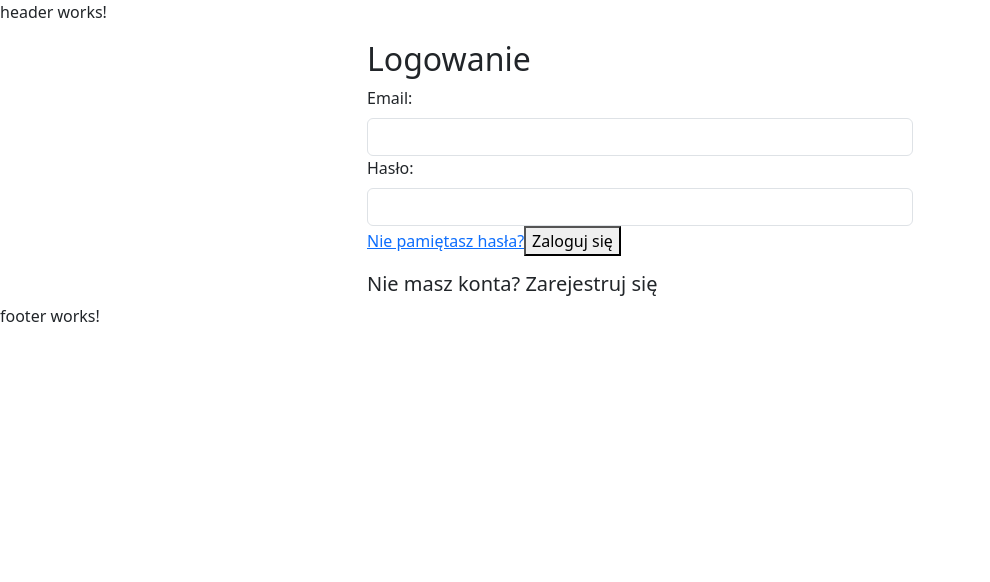
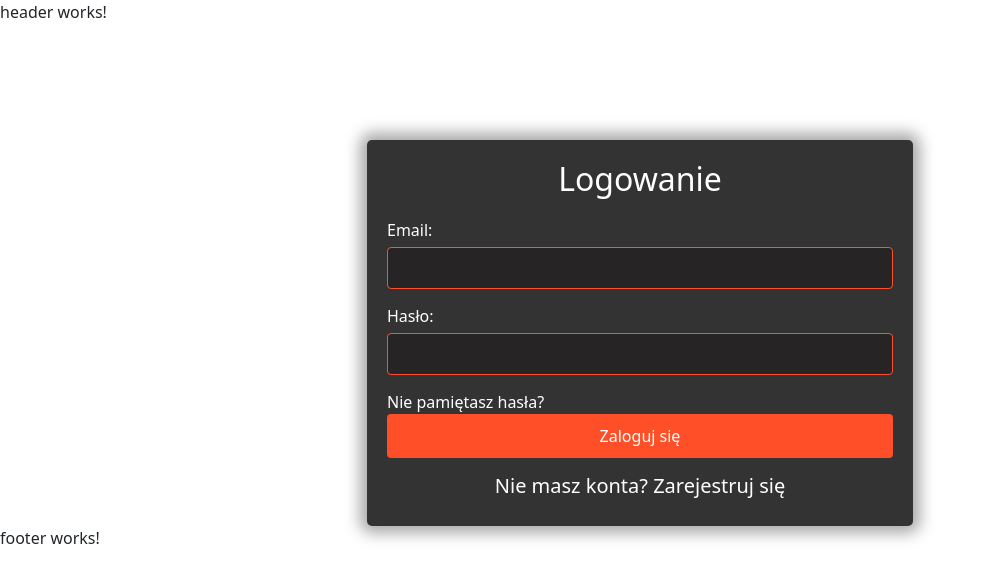
Before and after one commit to kacperrymkiewicz/AI-Football-Predictions, an Angular app in the folder AI.Football.Predictions.Client/: page /auth/login in a window 1280 px wide. Shown: the top 582 px of the page, without its empty margins (0-990 px from the left). Built offline with nearby package versions, Linux system fonts and the light colour scheme.

Commit message:
Login implementation, save token to user storage

```diff
--- a/AI.Football.Predictions.Client/src/app/core/api-client/api-client.ts
+++ b/AI.Football.Predictions.Client/src/app/core/api-client/api-client.ts
@@ -86,7 +86,7 @@ export class Client {
      * @param body (optional)
      * @return OK
      */
-    login(body: UserLoginDto | undefined): Observable<Int32ServiceResponse> {
+    login(body: UserLoginDto | undefined): Observable<StringServiceResponse> {
         let url_ = this.baseUrl + "/Authentication/Login";
         url_ = url_.replace(/[?&]$/, "");
 
@@ -109,14 +109,14 @@ export class Client {
                 try {
                     return this.processLogin(response_ as any);
                 } catch (e) {
-                    return _observableThrow(e) as any as Observable<Int32ServiceResponse>;
+                    return _observableThrow(e) as any as Observable<StringServiceResponse>;
                 }
             } else
-                return _observableThrow(response_) as any as Observable<Int32ServiceResponse>;
+                return _observableThrow(response_) as any as Observable<StringServiceResponse>;
         }));
     }
 
-    protected processLogin(response: HttpResponseBase): Observable<Int32ServiceResponse> {
+    protected processLogin(response: HttpResponseBase): Observable<StringServiceResponse> {
         const status = response.status;
         const responseBlob =
             response instanceof HttpResponse ? response.body :
@@ -127,7 +127,7 @@ export class Client {
             return blobToText(responseBlob).pipe(_observableMergeMap(_responseText => {
             let result200: any = null;
             let resultData200 = _responseText === "" ? null : JSON.parse(_responseText, this.jsonParseReviver);
-            result200 = Int32ServiceResponse.fromJS(resultData200);
+            result200 = StringServiceResponse.fromJS(resultData200);
             return _observableOf(result200);
             }));
         } else if (status !== 200 && status !== 204) {
@@ -135,7 +135,7 @@ export class Client {
             return throwException("An unexpected server error occurred.", status, _responseText, _headers);
             }));
         }
-        return _observableOf<Int32ServiceResponse>(null as any);
+        return _observableOf<StringServiceResponse>(null as any);
     }
 
     /**
@@ -226,6 +226,50 @@ export class Int32ServiceResponse implements IInt32ServiceResponse {
 
 export interface IInt32ServiceResponse {
     data?: number;
+    success?: boolean;
+    message?: string | undefined;
+}
+
+export class StringServiceResponse implements IStringServiceResponse {
+    data?: string | undefined;
+    success?: boolean;
+    message?: string | undefined;
+
+    constructor(data?: IStringServiceResponse) {
+        if (data) {
+            for (var property in data) {
+                if (data.hasOwnProperty(property))
+                    (<any>this)[property] = (<any>data)[property];
+            }
+        }
+    }
+
+    init(_data?: any) {
+        if (_data) {
+            this.data = _data["data"];
+            this.success = _data["success"];
+            this.message = _data["message"];
+        }
+    }
+
+    static fromJS(data: any): StringServiceResponse {
+        data = typeof data === 'object' ? data : {};
+        let result = new StringServiceResponse();
+        result.init(data);
+        return result;
+    }
+
+    toJSON(data?: any) {
+        data = typeof data === 'object' ? data : {};
+        data["data"] = this.data;
+        data["success"] = this.success;
+        data["message"] = this.message;
+        return data;
+    }
+}
+
+export interface IStringServiceResponse {
+    data?: string | undefined;
     success?: boolean;
     message?: string | undefined;
 }
--- a/AI.Football.Predictions.Client/src/app/core/services/auth.service.ts
+++ b/AI.Football.Predictions.Client/src/app/core/services/auth.service.ts
@@ -1,25 +1,32 @@
 import { HttpClient } from '@angular/common/http';
 import { inject, Injectable } from '@angular/core';
 import { environment } from '../../../environments/environment';
-import { UserCredentials } from '../models/user-credentials.model';
-import { Client, UserLoginDto } from '../api-client/api-client';
+import { Client, StringServiceResponse, UserLoginDto } from '../api-client/api-client';
+import { BrowserStorageService } from './browser-storage.service';
+import { Observable, tap } from 'rxjs';
 
+const USER_KEY = 'auth-user';
 const TOKEN_KEY = 'auth-token';
 const REFRESH_TOKEN_KEY = 'refresh-token';
-const USER_KEY = 'auth-user';
 
 @Injectable({
   providedIn: 'root'
 })
 export class AuthService {
-  private http = inject(HttpClient);
-  private client = new Client(this.http, "http://localhost:5000");
+  private http = new Client(inject(HttpClient), environment.apiUrl);
+  private storageService: BrowserStorageService = inject(BrowserStorageService);
 
-  loginUser(userCredentials: UserLoginDto) {
-    return this.client.login(userCredentials);
+  public loginUser(userCredentials: UserLoginDto): Observable<StringServiceResponse> {
+    return this.http.login(userCredentials).pipe(
+      tap((response) => {
+        if(response.success) {
+          this.storageService.set(TOKEN_KEY, response.data);
+        }
+      })
+    )
   }
 
-  loginUser2(userCredentials: UserCredentials) {
-    return this.http.post(`${environment.apiUrl}/authentication/login`, userCredentials);
-  }
+  // loginUser(userCredentials: UserCredentials) {
+  //   return this.http.post(`${environment.apiUrl}/authentication/login`, userCredentials);
+  // }
 }
--- a/AI.Football.Predictions.Client/src/app/features/auth/login/login.component.html
+++ b/AI.Football.Predictions.Client/src/app/features/auth/login/login.component.html
@@ -14,7 +14,12 @@
               <input type="password" id="password" name="password" class="form-control" [(ngModel)]="enteredPassword" required>
             </div>
             <a href="">Nie pamiętasz hasła?</a>
-            <button type="submit">Zaloguj się</button>
+            <button class="btn btn-primary" type="submit" [disabled]="isFetching()">
+              @if (isFetching()) {
+                <span class="spinner-border spinner-border-sm" role="status" aria-hidden="true"></span>
+              }
+              Zaloguj się
+            </button>
             @if (error()) {
               <p class="mt-3" style="color: red; text-align: center;">{{ error() }}</p>
             }
--- a/AI.Football.Predictions.Client/src/app/features/auth/login/login.component.scss
+++ b/AI.Football.Predictions.Client/src/app/features/auth/login/login.component.scss
@@ -0,0 +1,79 @@
+.login-container {
+  margin-top: 100px;
+  padding: 20px;
+  border-radius: 5px;
+  box-shadow: 0 0 15px 7px rgba(0, 0, 0, 0.35);
+  color: white;
+  background-color: #333;
+}
+
+a {
+  color: inherit;
+  text-decoration: none;
+}
+a:hover{
+  text-decoration: underline;
+}
+h2 {
+  text-align: center;
+  margin-bottom: 20px;
+}
+h3 {
+  text-align: center;
+  margin-bottom: 20px;
+}
+h4{
+  text-align: right;
+  text-decoration: none;
+}
+h5{
+  text-align: center;
+  text-decoration: none;
+}
+
+.form-group {
+  margin-bottom: 15px;
+}
+
+label {
+  display: block;
+  margin-bottom: 5px;
+}
+
+input[type="email"],
+input[type="password"] {
+  width: 100%;
+  padding: 8px;
+  box-sizing: border-box;
+  border: 1px solid #ff4f28;
+  border-radius: 4px;
+  color: white;
+  background-color: #262424;
+}
+
+button {
+  width: 100%;
+  padding: 10px;
+  background-color: #ff4f28;
+  border: none;
+  border-radius: 4px;
+  color: #fff;
+  font-size: 16px;
+  cursor: pointer;
+}
+
+button:hover {
+  background-color: #db2902;
+}
+
+.form-control:focus {
+  box-shadow: 0 0 0 .25rem rgb(255 79 40 / 25%);
+}
+
+input:-webkit-autofill,
+input:-webkit-autofill:hover,
+input:-webkit-autofill:focus,
+input:-webkit-autofill:active  {
+  transition: background-color 5000s;
+  -webkit-text-fill-color: white !important;
+}
--- a/AI.Football.Predictions.Client/src/app/features/auth/login/login.component.ts
+++ b/AI.Football.Predictions.Client/src/app/features/auth/login/login.component.ts
@@ -3,6 +3,8 @@ import { AuthService } from '../../../core/services/auth.service';
 import { FormsModule } from '@angular/forms';
 import { BrowserStorageService } from '../../../core/services/browser-storage.service';
 import { UserLoginDto } from '../../../core/api-client/api-client';
+import { Router } from '@angular/router';
+import { finalize } from 'rxjs';
 
 @Component({
   selector: 'app-login',
@@ -13,27 +15,40 @@ import { UserLoginDto } from '../../../core/api-client/api-client';
 })
 export class LoginComponent {
   private authService: AuthService = inject(AuthService);
-  private storageService: BrowserStorageService = inject(BrowserStorageService);
+  private router: Router = inject(Router);
 
   error = signal<string | undefined>(undefined);
+  isFetching = signal<boolean>(false);
 
   enteredEmail?: string;
   enteredPassword?: string;
 
   onLoginSubmit() {
+    this.isFetching.set(true);
     this.authService.loginUser({
       emailAddress: this.enteredEmail!,
       password: this.enteredPassword!,
-    } as UserLoginDto).subscribe({
+    } as UserLoginDto)
+    .pipe(
+      finalize(() => {
+        this.isFetching.set(false);
+      })
+    )
+    .subscribe({
       next: (response) => {
         console.log(response);
-        this.storageService.set('auth-token', response);
       },
-      error: (error: Error) => {
-        console.log(error.message);
+      error: (error: any) => {
+        if(error.status == 400) {
+          this.error.set('Nieprawidłowy login lub hasło');
+        }
+        else {
+          this.error.set('Wystąpił nieznany błąd.');
+          console.log(error.message);
+        }
       },
       complete: () => {
-        // this.isFetching.set(false);
+        this.router.navigate(['/']);
       },
     })
   }
```
